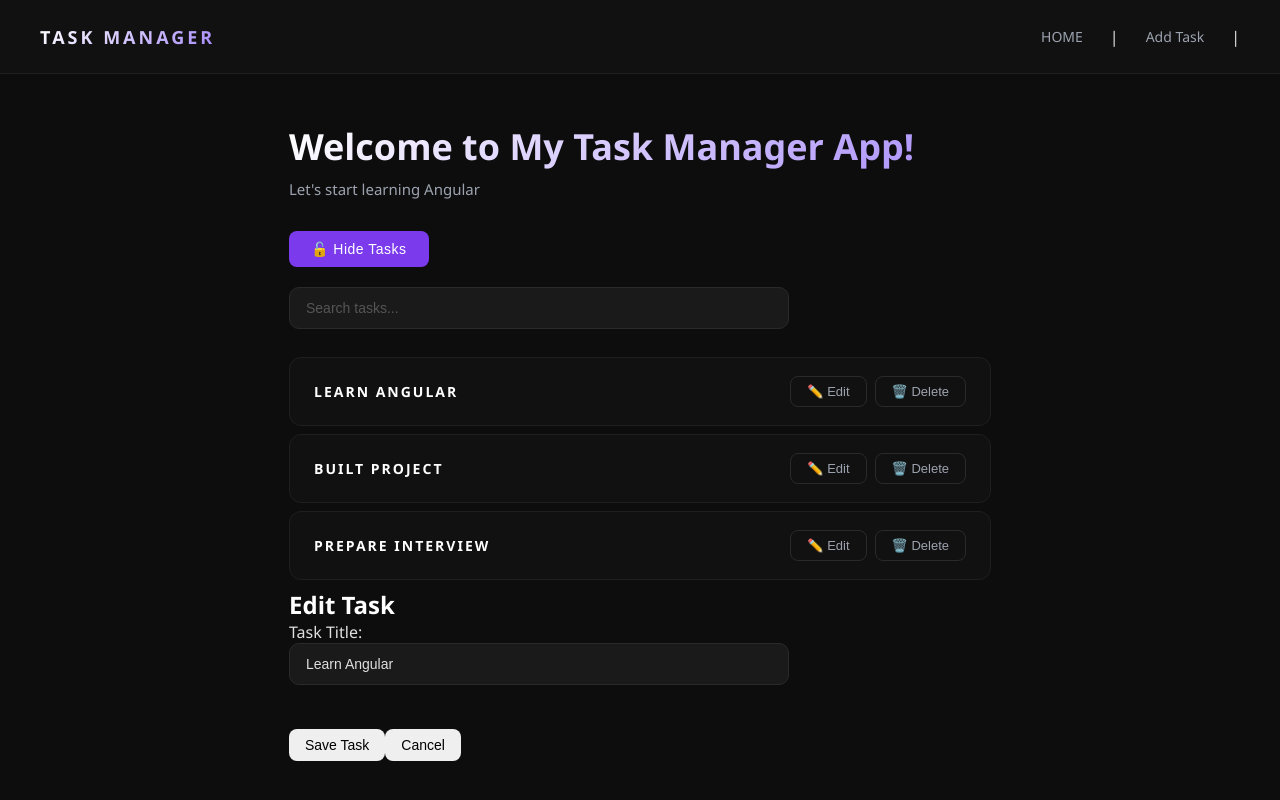
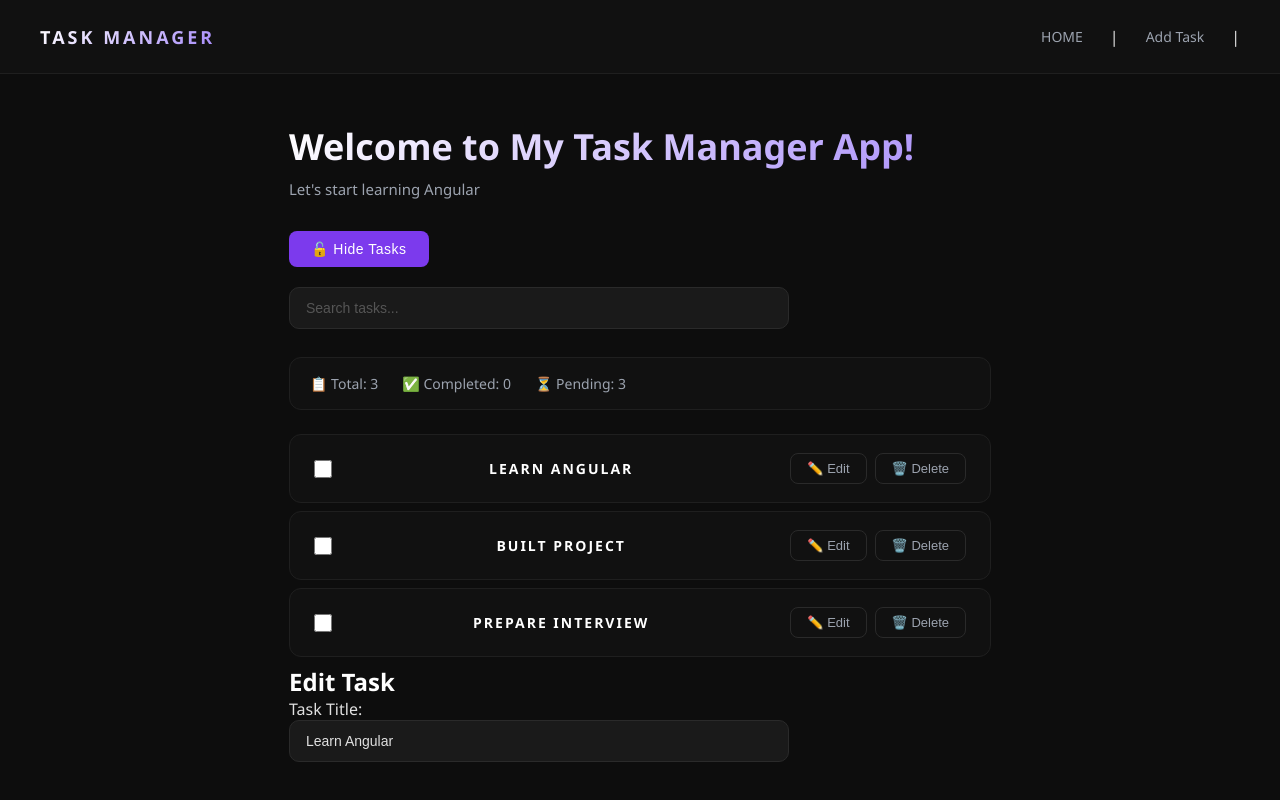
Before and after one commit to schunbuk7-beep/angular-practice, an Angular app in the folder angular-practice-app/: page /edit/1 in a window 1280 px wide. Shown: the top 800 px of the page. Built offline with nearby package versions, Linux system fonts and the light colour scheme.

Commit message:
Day 19 - Task completion checkbox, strikethrough and counter

```diff
--- a/angular-practice-app/src/app/app.component.css
+++ b/angular-practice-app/src/app/app.component.css
@@ -55,3 +55,19 @@ input {
   from { opacity: 0; transform: translateY(-8px); }
   to   { opacity: 1; transform: translateY(0); }
 }
+
+.counter {
+  display: flex;
+  gap: 24px;
+  margin-bottom: 24px;
+  padding: 16px 20px;
+  background-color: #111111;
+  border-radius: 12px;
+  border: 1px solid #1f1f1f;
+}
+
+.counter span {
+  color: #9ca3af;
+  font-size: 14px;
+  font-weight: 500;
+}
--- a/angular-practice-app/src/app/app.component.html
+++ b/angular-practice-app/src/app/app.component.html
@@ -19,6 +19,13 @@
 
   <p *ngIf="tasks.length === 0">No Tasks yet</p>
 
+
+<div class="counter">
+  <span>📋 Total: {{ tasks.length }}</span>
+  <span>✅ Completed: {{ completedCount }}</span>
+  <span>⏳ Pending: {{ pendingCount }}</span>
+</div>
+
   <div *ngIf="showTasks">
     <app-task-card
       *ngFor="let task of tasks | filter:searchKeyword"
--- a/angular-practice-app/src/app/app.component.ts
+++ b/angular-practice-app/src/app/app.component.ts
@@ -45,15 +45,6 @@ export class App {
     this.showMessage('🗑️ Task deleted successfully!');
   }
 
-
-  //  showMessage(message: string): void {
-  //   this.notificationMessage = message;
-  //   this.showNotification = true;
-  //   setTimeout(() => {
-  //     this.showNotification = false;
-  //   }, 5000);
-  // }
-
   showMessage(message: string): void {
     this.notificationMessage = message;
     this.showNotification = true;
@@ -63,4 +54,12 @@ export class App {
       this.cdr.detectChanges();        // 👈 only here, after setTimeout
     }, 3000);
   }
+
+  get completedCount(): number {
+      return this.tasks.filter(task => task.completed).length;
+  }
+
+  get pendingCount(): number {
+    return this.tasks.filter(task => !task.completed).length;
+  }
 }
--- a/angular-practice-app/src/app/edit-task/edit-task.ts
+++ b/angular-practice-app/src/app/edit-task/edit-task.ts
@@ -36,9 +36,11 @@ export class EditTask implements OnInit {
 
     onSubmit(): void {
     if (this.editForm.valid) {
+      const existingTask = this.taskService.getTaskById(this.taskId);
       const updatedTask: Task = {
         id: this.taskId,
-        title: this.editForm.value.title!
+        title: this.editForm.value.title!,
+        completed: existingTask?.completed || false
       };
       this.taskService.updateTask(updatedTask);
 
--- a/angular-practice-app/src/app/task-card/task-card.component.css
+++ b/angular-practice-app/src/app/task-card/task-card.component.css
@@ -70,3 +70,21 @@
   color: #ef4444;
   border-color: #ef4444;
 }
+
+.strikethrough{
+   text-decoration: line-through;
+   color: #555555;   /* grey out completed tasks */
+}
+
+.completed{
+  opacity: 0.6;         /* fade the whole card */
+  border-color: #2a2a2a;
+}
+
+input[type = "checkbox"]
+{
+   width: 18px;
+   height: 18px;
+   cursor: pointer;
+   accent-color: #7c3aed;
+}
--- a/angular-practice-app/src/app/task-card/task-card.component.html
+++ b/angular-practice-app/src/app/task-card/task-card.component.html
@@ -5,7 +5,15 @@ class ="task-card"
 >
 
 
-<span class="task-name">{{ taskName | uppercase }}</span>
+ <input
+    type="checkbox"
+    [checked]="completed"
+    (click)="onToggleCompleted(); $event.stopPropagation()"
+  />
+
+  <span class="task-name" [ngClass]="{strikethrough: completed}">
+    {{ taskName | uppercase }}
+  </span>
 
  <div class="actions">
 
--- a/angular-practice-app/src/app/task-card/task-card.component.ts
+++ b/angular-practice-app/src/app/task-card/task-card.component.ts
@@ -1,6 +1,6 @@
-import { Component,Input,Output,EventEmitter } from '@angular/core';
+import { Component,Input,Output,EventEmitter, ChangeDetectorRef } from '@angular/core';
 import { CommonModule } from '@angular/common';
-import {Router} from '@angular/router';
+import { Router} from '@angular/router';
 import { TaskService  } from '../task.service';
 
 @Component({
@@ -14,11 +14,13 @@ export class TaskCardComponent {
   @Input() taskName! : string;
   @Input() taskId! : number;
   @Input() isHighlight = false;
+  @Input() completed = false;
   @Output() taskClicked = new EventEmitter<string>();
   @Output() deleteClicked = new EventEmitter<string>();
 
   constructor(private router : Router,
-    private taskService : TaskService
+    private taskService : TaskService,
+    private cdtr : ChangeDetectorRef
   ) {}
 
   onclick()
@@ -41,4 +43,11 @@ export class TaskCardComponent {
   {
     this.router.navigate(['/edit',this.taskId]);
   }
+
+  onToggleCompleted()
+  {
+    this.taskService.toggleComplete(this.taskId);
+    this.completed = !this.completed;
+    this.cdtr.detectChanges();
+  }
 }
--- a/angular-practice-app/src/app/task.service.ts
+++ b/angular-practice-app/src/app/task.service.ts
@@ -3,6 +3,7 @@ import { Injectable } from '@angular/core';
 export interface Task{
   id : number;
   title : string;
+  completed: boolean;
 }
 
 @Injectable({
@@ -11,9 +12,9 @@ export interface Task{
 
 export class TaskService{
   tasks: Task[]=[
-    {id: 1, title : 'Learn Angular'},
-    {id: 2, title : 'Built Project'},
-    {id: 3, title : 'Prepare Interview'}
+    {id: 1, title : 'Learn Angular', completed : false},
+    {id: 2, title : 'Built Project', completed : false},
+    {id: 3, title : 'Prepare Interview', completed : false}
   ];
 
   getTasks(){
@@ -38,7 +39,8 @@ export class TaskService{
     const newTask: Task = {
 
       id: this.tasks.length+1,
-      title: title
+      title: title,
+      completed: false
 
     };
     this.tasks.push(newTask);
@@ -47,4 +49,13 @@ export class TaskService{
   deleteTask(id : number): void{
      this.tasks = this.tasks.filter(task => task.id !== id);
   }
+
+  toggleComplete(id : number):void{
+    const task = this.tasks.find(task => task.id === id);
+
+    if(task)
+    {
+      task.completed = !task.completed;
+    }
+  }
 }
```
